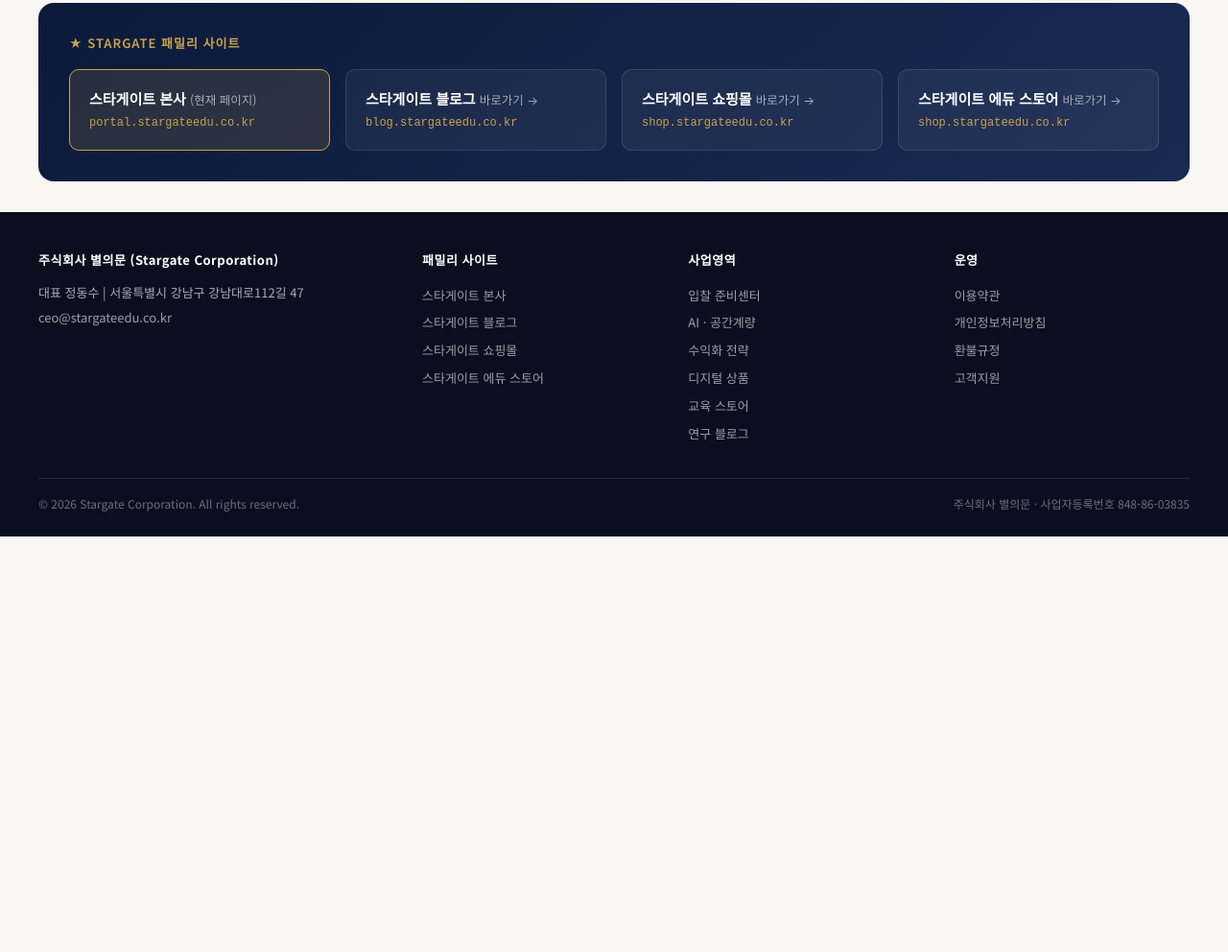
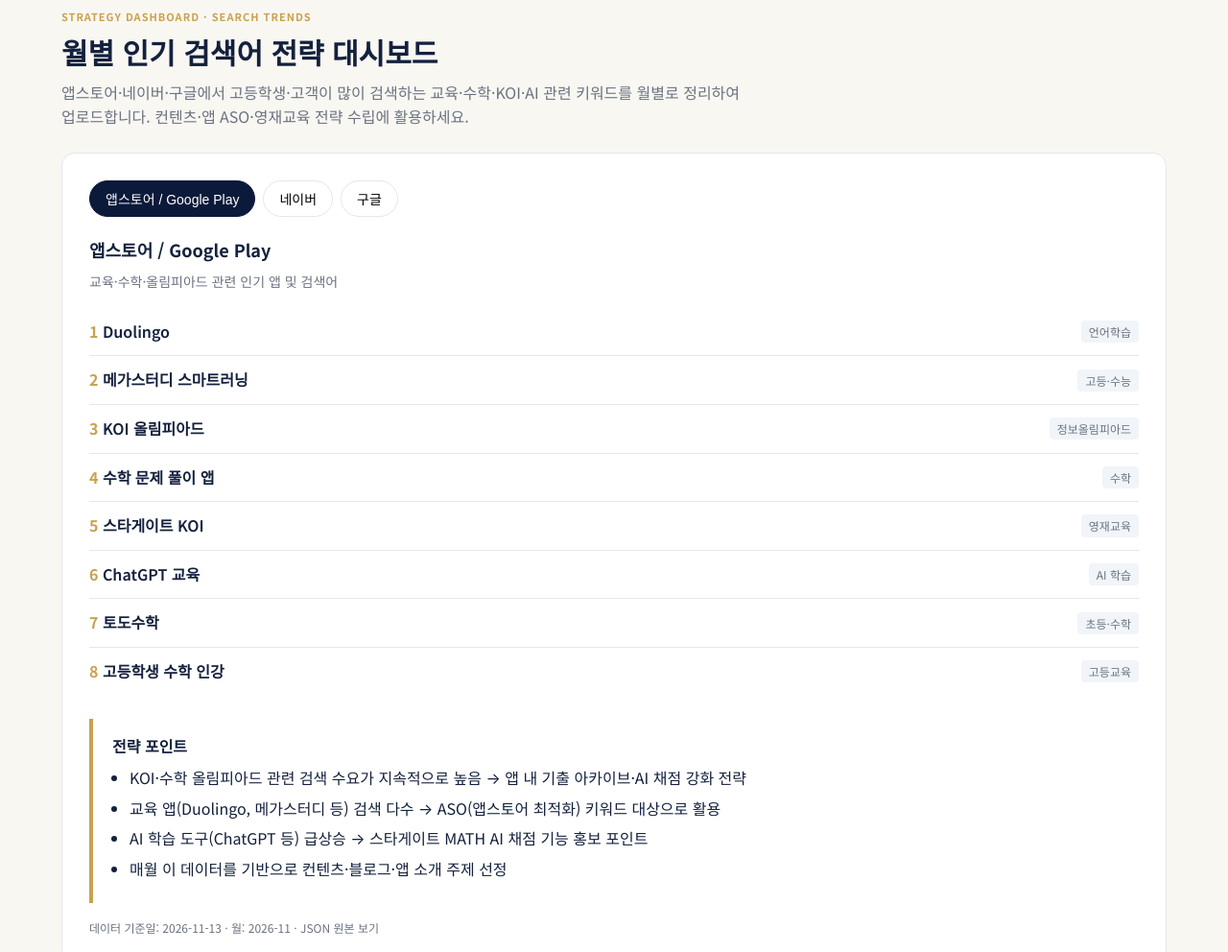
Before and after one commit to DongsooJung/stargate-main, a plain HTML site: page index.html in a window 1280 px wide. Shown: the part 1983-2975 px from the top of the page at 96% size. Before the commit the page ends 2542 px from the top, so only its background shows below. Drawn offline with Linux system fonts and the light colour scheme.

Commit message:
Add strategy dashboard section for monthly search trends (App Store, Naver, Google)

```diff
--- a/index.html
+++ b/index.html
@@ -42,6 +42,20 @@
   ]
 }
 </script>
+<style>
+  .trend-tabs { display: flex; gap: 8px; margin-bottom: 20px; flex-wrap: wrap; }
+  .trend-tab { padding: 8px 16px; border-radius: 999px; background: #fff; border: 1px solid var(--sg-line); cursor: pointer; font-size: 14px; font-weight: 500; }
+  .trend-tab.active { background: var(--sg-navy); color: #fff; border-color: var(--sg-navy); }
+  .trend-list { list-style: none; padding: 0; margin: 0; }
+  .trend-item { display: flex; justify-content: space-between; align-items: center; padding: 12px 0; border-bottom: 1px solid var(--sg-line); }
+  .trend-item:last-child { border-bottom: none; }
+  .trend-rank { font-weight: 700; color: var(--sg-gold); min-width: 28px; }
+  .trend-term { font-weight: 600; }
+  .trend-cat { font-size: 12px; color: var(--sg-mute); background: #f1f5f9; padding: 2px 8px; border-radius: 4px; }
+  .strategy-box { background: #fff; border-left: 4px solid var(--sg-gold); padding: 16px 20px; margin-top: 24px; border-radius: 0 8px 8px 0; }
+  .strategy-box ul { margin: 8px 0 0; padding-left: 18px; }
+  .strategy-box li { margin-bottom: 6px; }
+</style>
 </head>
 <body>
 
@@ -108,7 +122,7 @@
       <article class="sg-card">
         <div class="sg-card__tag">PRODUCT 2</div>
         <h3 class="sg-card__title">Stargate Edu</h3>
-        <p class="sg-card__desc">대치동 KOI 강사진이 운영하는 정보·수학 영재교육 커리큘럼 플랫폼.</p>
+        <p class="sg-card__desc">대치동 KOI 강사진이 운영하는 정보·수학 영재교육 커리큐럼 플랫폼.</p>
         <a class="sg-card__cta" href="https://shop.stargateedu.co.kr/">자세히 보기 →</a>
       </article>
       <article class="sg-card">
@@ -150,9 +164,96 @@
     </div>
   </section>
 
+  <!-- 전략 대시보드: 월별 인기 검색어 -->
+  <section class="sg-section" id="strategy-dashboard" aria-labelledby="strategy-title">
+    <div style="max-width:760px;margin-bottom:24px">
+      <div class="sg-card__tag">STRATEGY DASHBOARD · SEARCH TRENDS</div>
+      <h2 id="strategy-title" style="font-size:30px;line-height:1.3;margin:0 0 10px">월별 인기 검색어 전략 대시보드</h2>
+      <p class="sg-hero__lead" style="font-size:16px">앱스토어·네이버·구글에서 고등학생·고객이 많이 검색하는 교육·수학·KOI·AI 관련 키워드를 월별로 정리하여 업로드합니다. 컨텐츠·앱 ASO·영재교육 전략 수립에 활용하세요.</p>
+    </div>
+
+    <div class="sg-card" style="padding:28px">
+      <div class="trend-tabs" id="trend-tabs"></div>
+      <div id="trend-content">
+        <p style="color:var(--sg-mute)">데이터를 로딩 중입니다...</p>
+      </div>
+      <div class="strategy-box" id="strategy-box" style="display:none">
+        <strong>전략 포인트</strong>
+        <ul id="strategy-list"></ul>
+      </div>
+      <p style="margin:16px 0 0;font-size:12px;color:var(--sg-mute)">데이터 기준일: <span id="trend-updated"></span> · 월: <span id="trend-month"></span> · <a href="./data/search-trends.json" target="_blank">JSON 원본 보기</a></p>
+    </div>
+  </section>
 
 </main>
 
 <script src="./스타게이트 통합 네비.js?v=260923b" data-site="main"></script>
+<script>
+async function loadSearchTrends() {
+  try {
+    const res = await fetch('./data/search-trends.json');
+    if (!res.ok) throw new Error('Failed to load');
+    const data = await res.json();
+    document.getElementById('trend-updated').textContent = data.updated || '-';
+    document.getElementById('trend-month').textContent = data.month || '-';
+
+    const sources = data.sources || {};
+    const tabsEl = document.getElementById('trend-tabs');
+    const contentEl = document.getElementById('trend-content');
+    const strategyBox = document.getElementById('strategy-box');
+    const strategyList = document.getElementById('strategy-list');
+
+    const sourceKeys = Object.keys(sources);
+    if (sourceKeys.length === 0) {
+      contentEl.innerHTML = '<p>데이터가 없습니다.</p>';
+      return;
+    }
+
+    // Tabs
+    tabsEl.innerHTML = sourceKeys.map((key, idx) =>
+      `<button class="trend-tab ${idx===0?'active':''}" data-key="${key}">${sources[key].title}</button>`
+    ).join('');
+
+    function renderSource(key) {
+      const src = sources[key];
+      contentEl.innerHTML = `
+        <h3 style="margin:0 0 8px;font-size:18px">${src.title}</h3>
+        <p style="margin:0 0 16px;color:var(--sg-mute);font-size:14px">${src.description || ''}</p>
+        <ul class="trend-list">
+          ${(src.keywords || []).map(k => `
+            <li class="trend-item">
+              <div>
+                <span class="trend-rank">${k.rank}</span>
+                <span class="trend-term">${k.term}</span>
+              </div>
+              <span class="trend-cat">${k.category || ''}</span>
+            </li>
+          `).join('')}
+        </ul>
+      `;
+    }
+
+    renderSource(sourceKeys[0]);
+
+    tabsEl.querySelectorAll('.trend-tab').forEach(btn => {
+      btn.addEventListener('click', () => {
+        tabsEl.querySelectorAll('.trend-tab').forEach(b => b.classList.remove('active'));
+        btn.classList.add('active');
+        renderSource(btn.dataset.key);
+      });
+    });
+
+    // Strategy
+    if (data.strategy && data.strategy.length) {
+      strategyList.innerHTML = data.strategy.map(s => `<li>${s}</li>`).join('');
+      strategyBox.style.display = 'block';
+    }
+  } catch (e) {
+    document.getElementById('trend-content').innerHTML = '<p style="color:#b91c1c">데이터를 불러오지 못했습니다. 잠시 후 다시 시도해 주세요.</p>';
+    console.error(e);
+  }
+}
+loadSearchTrends();
+</script>
 </body>
 </html>
```
